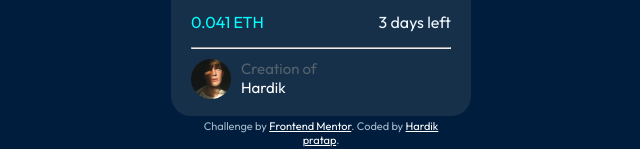
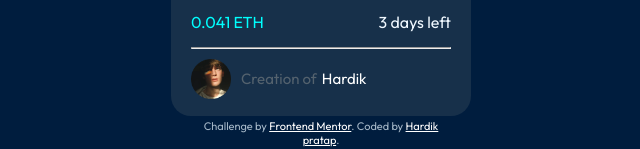
Before and after one commit to HardikPratap/nft-preview-card-component-main, a plain HTML site: page index.html in a window 1280 px wide. Shown: the part 564-713 px from the top of the page, without its empty margins (319-959 px from the left). Drawn offline with Linux system fonts and the light colour scheme.

Commit message:
updating alignment

```diff
--- a/index.html
+++ b/index.html
@@ -34,7 +34,7 @@
   <div class="creator">
     <img src="./images/image-avatar.png" class="creator-img">
 
-  <div class="creator-name">Creation of <div style="color: white;"> Hardik</div>
+  <div class="creator-name">Creation of <div style="color: white; padding-left: 5px;"> Hardik</div>
 
   </div>
 
--- a/style.css
+++ b/style.css
@@ -80,6 +80,8 @@ hr{
     width: 40px;
 }
 .creator-name{
+    padding-top: 10px ;
+    display: flex;
     font-size: 15px;
     padding-left: 10px;
     color: rgb(84, 98, 110);
```
